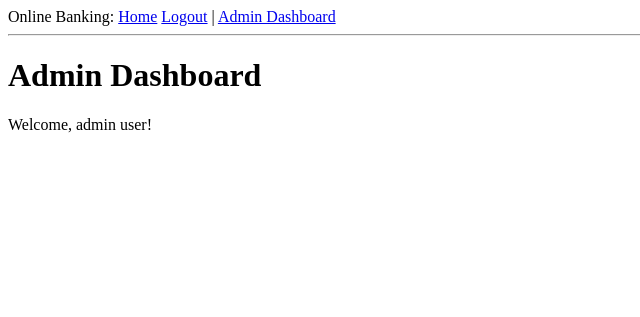
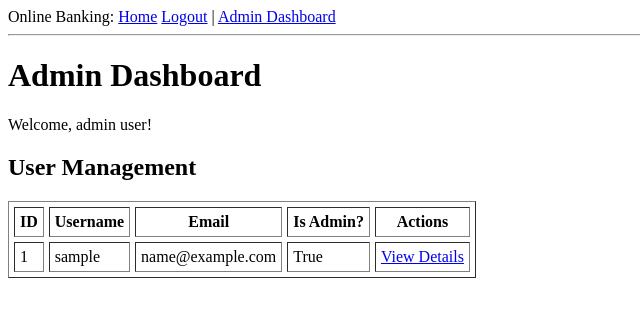
Before and after one commit to serpwings/static-wordpress, a Flask app: page /admin in a window 1280 px wide. Shown: the top 317 px of the page, without its empty margins (0-640 px from the left). Run offline with Flask 3, Linux system fonts and the light colour scheme; a user stored in the database is signed in; tables that the repository leaves empty hold one stand-in row (values such as "Sample post").

Commit message:
feat: Implement admin functionality
This commit introduces admin functionality to the platform, allowing administrators to manage users.

Key changes:
- The admin dashboard now displays a list of all users.
- Admins can view a detailed page for each user, showing their accounts and transactions.
- Admins can suspend and unsuspend user accounts. Suspended users are prevented from logging in.
- Admins can grant and revoke admin privileges for other users.
- Added a new test suite for the admin functionality to ensure correctness.

```diff
--- a/app/models.py
+++ b/app/models.py
@@ -9,6 +9,7 @@ class User(UserMixin, db.Model):
     email = db.Column(db.String(120), index=True, unique=True)
     password_hash = db.Column(db.String(128))
     is_admin = db.Column(db.Boolean, default=False)
+    is_suspended = db.Column(db.Boolean, default=False)
     accounts = db.relationship('Account', backref='owner', lazy='dynamic')
 
     def __repr__(self):
--- a/app/routes.py
+++ b/app/routes.py
@@ -43,6 +43,9 @@ def login():
         if user is None or not user.check_password(form.password.data):
             flash('Invalid username or password')
             return redirect(url_for('main.login'))
+        if user.is_suspended:
+            flash('Your account has been suspended.')
+            return redirect(url_for('main.login'))
         login_user(user, remember=form.remember_me.data)
         next_page = request.args.get('next')
         if not next_page or urlparse(next_page).netloc != '':
@@ -81,7 +84,45 @@ def register():
 @login_required
 @admin_required
 def admin_dashboard():
-    return render_template('admin_dashboard.html', title='Admin Dashboard')
+    users = User.query.all()
+    return render_template('admin_dashboard.html', title='Admin Dashboard', users=users)
+
+@main.route('/user/<int:user_id>')
+@login_required
+@admin_required
+def user_details(user_id):
+    user = User.query.get_or_404(user_id)
+    accounts = user.accounts.all()
+    account_ids = [account.id for account in accounts]
+    transactions = Transaction.query.filter(Transaction.account_id.in_(account_ids)).order_by(Transaction.timestamp.desc()).all()
+    return render_template('user_details.html', title=f'Details for {user.username}',
+                           user=user, accounts=accounts, transactions=transactions)
+
+@main.route('/user/<int:user_id>/suspend', methods=['POST'])
+@login_required
+@admin_required
+def suspend_user(user_id):
+    user = User.query.get_or_404(user_id)
+    if user.is_admin:
+        flash('You cannot suspend an admin user.')
+    else:
+        user.is_suspended = not user.is_suspended
+        db.session.commit()
+        flash(f'User {user.username} has been {"suspended" if user.is_suspended else "unsuspended"}.')
+    return redirect(url_for('main.user_details', user_id=user_id))
+
+@main.route('/user/<int:user_id>/make-admin', methods=['POST'])
+@login_required
+@admin_required
+def make_admin(user_id):
+    user = User.query.get_or_404(user_id)
+    if user.id == current_user.id:
+        flash('You cannot change your own admin status.')
+    else:
+        user.is_admin = not user.is_admin
+        db.session.commit()
+        flash(f'User {user.username} is now {"an admin" if user.is_admin else "not an admin"}.')
+    return redirect(url_for('main.user_details', user_id=user_id))
 
 @main.route('/deposit', methods=['GET', 'POST'])
 @login_required
--- a/app/templates/admin_dashboard.html
+++ b/app/templates/admin_dashboard.html
@@ -3,4 +3,26 @@
 {% block content %}
     <h1>Admin Dashboard</h1>
     <p>Welcome, admin user!</p>
+
+    <h2>User Management</h2>
+    <table border="1" cellpadding="5" cellspacing="5">
+        <tr>
+            <th>ID</th>
+            <th>Username</th>
+            <th>Email</th>
+            <th>Is Admin?</th>
+            <th>Actions</th>
+        </tr>
+        {% for user in users %}
+        <tr>
+            <td>{{ user.id }}</td>
+            <td>{{ user.username }}</td>
+            <td>{{ user.email }}</td>
+            <td>{{ user.is_admin }}</td>
+            <td>
+                <a href="{{ url_for('main.user_details', user_id=user.id) }}">View Details</a>
+            </td>
+        </tr>
+        {% endfor %}
+    </table>
 {% endblock %}
```
Also changed, not shown: app/templates/user_details.html (added, +66 -0 lines), migrations/versions/2655d0ec2d0f_add_is_suspended_to_user_model.py (added, +32 -0 lines), tests/test_admin.py (added, +57 -0 lines), app.db.
